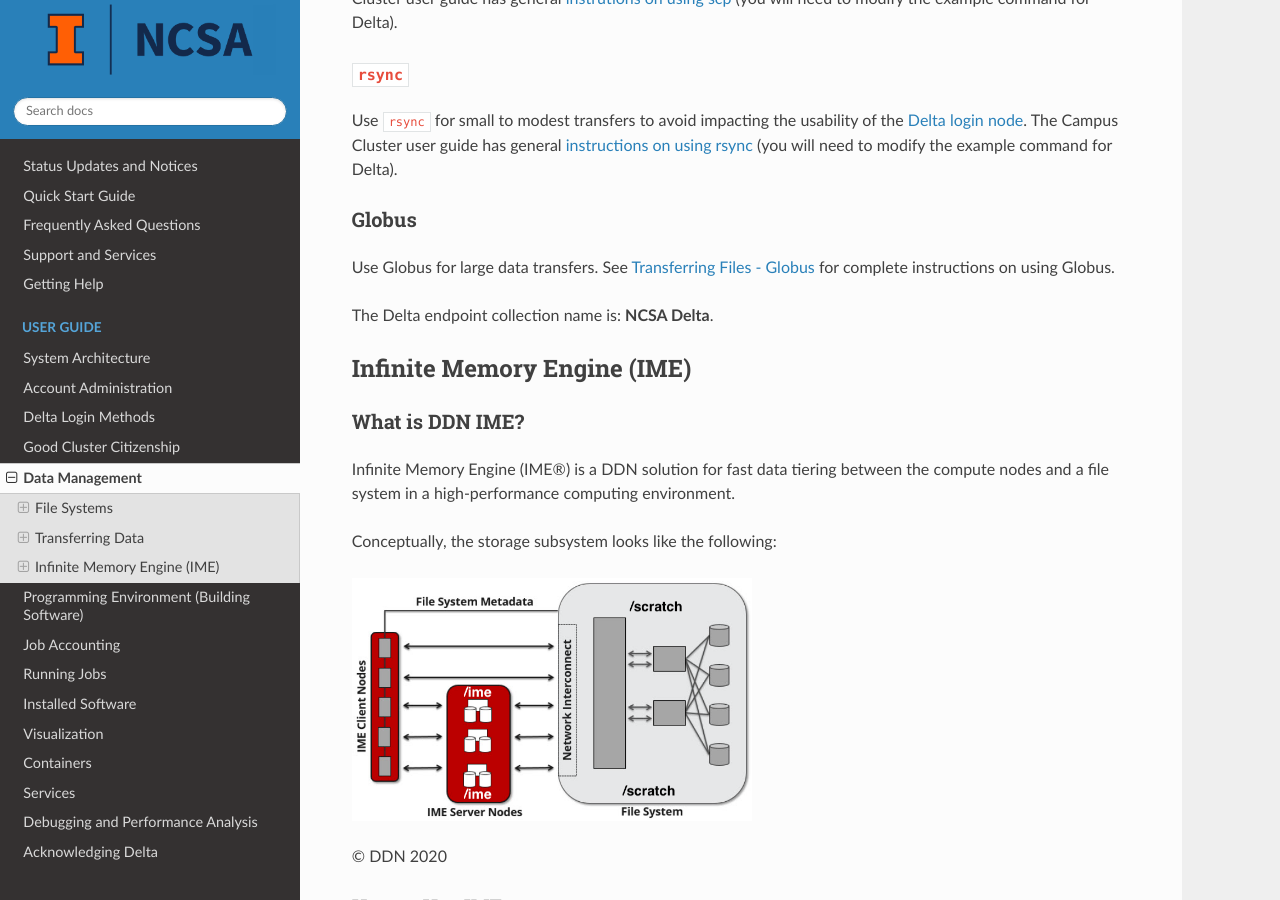
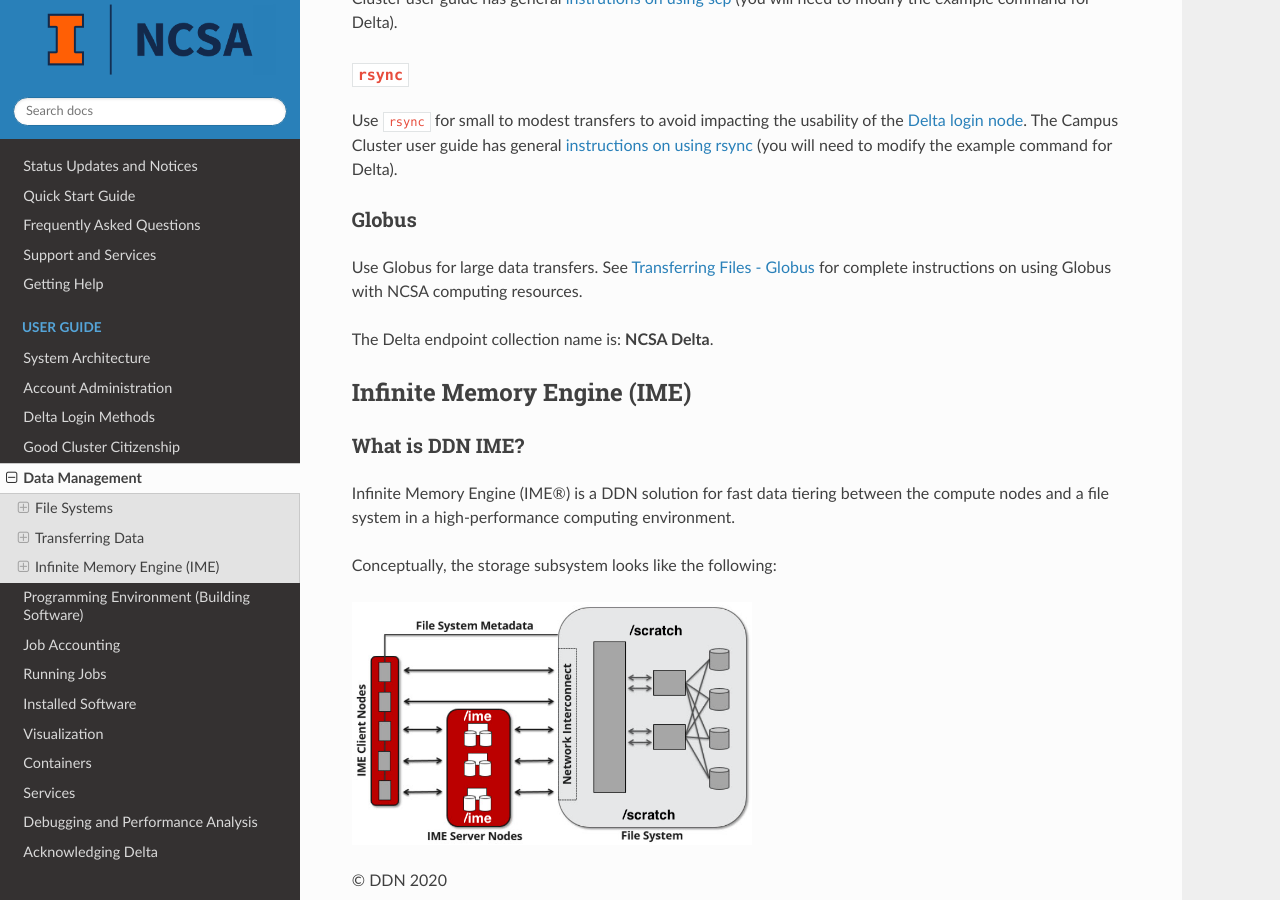
Before and after one commit to ncsa/Delta_doc, a Sphinx documentation site: the page built from docs/source/user_guide/data_mgmt.rst, in a window 1280 px wide and 900 px high, scrolled down 1426 px. Built offline with Sphinx 7.4.7 and the Read the Docs theme 2.0.0, drawn with Linux system fonts in a browser that asks for light colours.

Commit message:
Update data_mgmt.rst editorial change

```diff
--- a/docs/source/user_guide/data_mgmt.rst
+++ b/docs/source/user_guide/data_mgmt.rst
@@ -67,7 +67,7 @@ Use ``rsync`` for small to modest transfers to avoid impacting the usability of
 Globus
 ~~~~~~~~~
 
-Use Globus for large data transfers. See `Transferring Files - Globus <https://docs.ncsa.illinois.edu/en/latest/common/transfer.html#globus>`_ for complete instructions on using Globus.
+Use Globus for large data transfers. See `Transferring Files - Globus <https://docs.ncsa.illinois.edu/en/latest/common/transfer.html#globus>`_ for complete instructions on using Globus with NCSA computing resources.
 
 The Delta endpoint collection name is: **NCSA Delta**.
 
```
